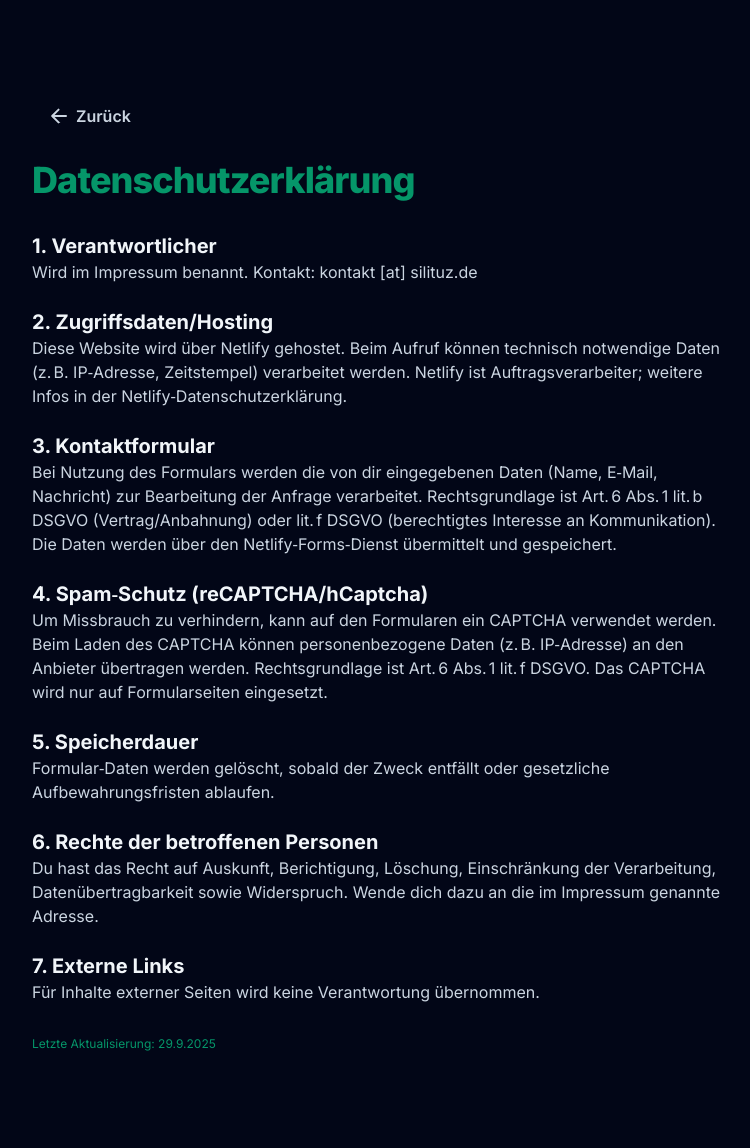
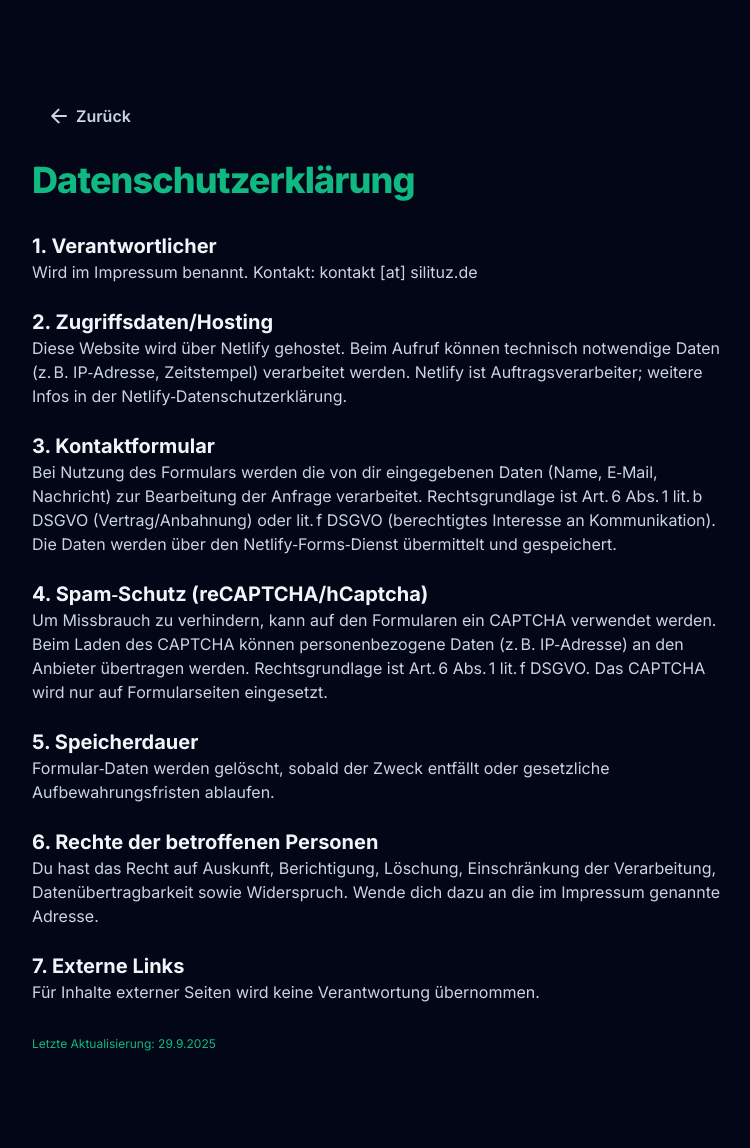
Before and after one commit to Silituz/silituz-website, a Jekyll site: the page datenschutz.html, which Jekyll copies as it is, in a window 1280 px wide. Shown: the whole page, without its empty margins (256-1006 px from the left). Built offline with Jekyll 4.4.1, drawn with Linux system fonts in a browser that asks for light colours; nearby versions of some CDN libraries.

Commit message:
Update datenschutz.html

```diff
--- a/datenschutz.html
+++ b/datenschutz.html
@@ -51,7 +51,7 @@ FILE: datenschutz.html (Minimal, DSGVO-bewusst)
     </a>
   </div>
   <!-- Hauptüberschrift -->
- <h1 class="text-3xl md:text-4xl font-extrabold tracking-tight text-emerald-600">
+ <h1 class="text-3xl md:text-4xl font-extrabold tracking-tight text-emerald-500">
   Datenschutzerklärung
 </h1>
 
@@ -88,7 +88,7 @@ FILE: datenschutz.html (Minimal, DSGVO-bewusst)
 </section>
 
 
-<div class="mt-8 text-xs text-emerald-600">Letzte Aktualisierung: <span id="du"></span></div>
+<div class="mt-8 text-xs text-emerald-500">Letzte Aktualisierung: <span id="du"></span></div>
 </main>
 <script>document.getElementById('du').textContent = new Date().toLocaleDateString('de-DE');</script>
 </body>
```
